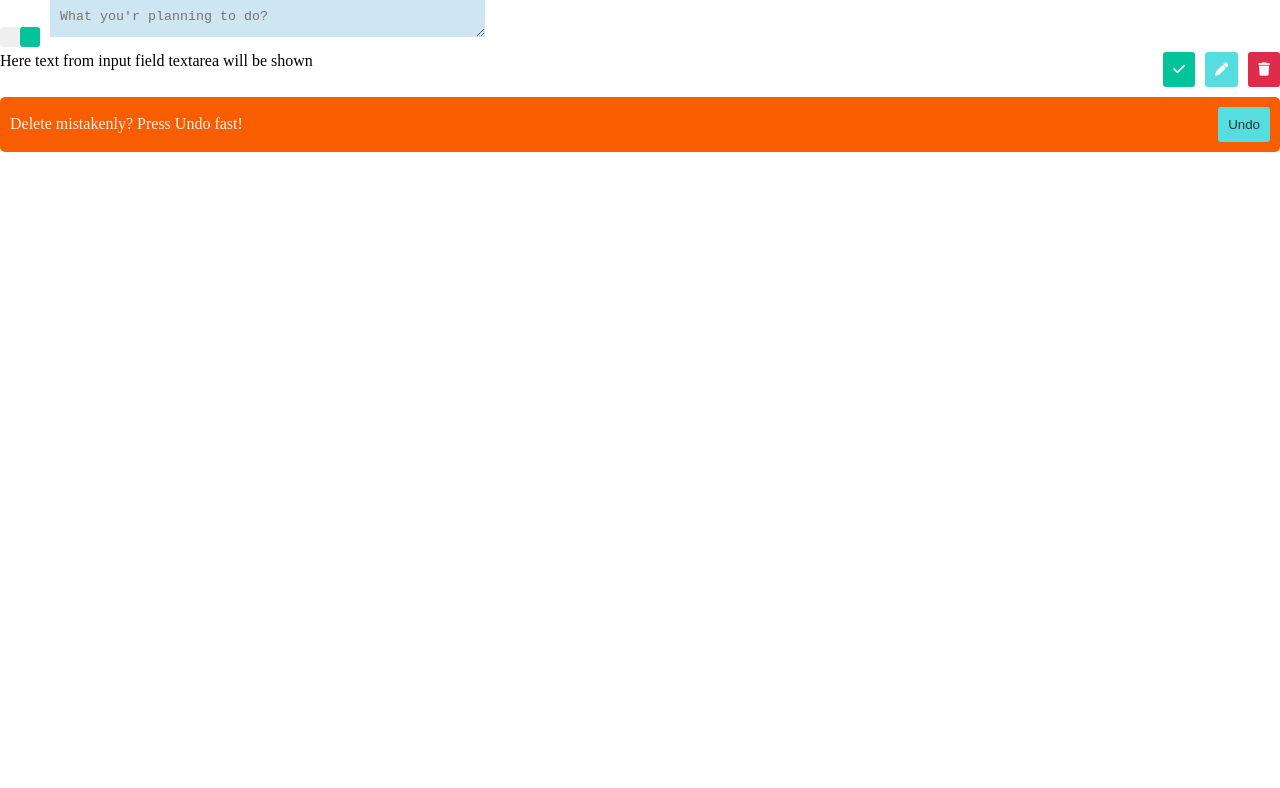
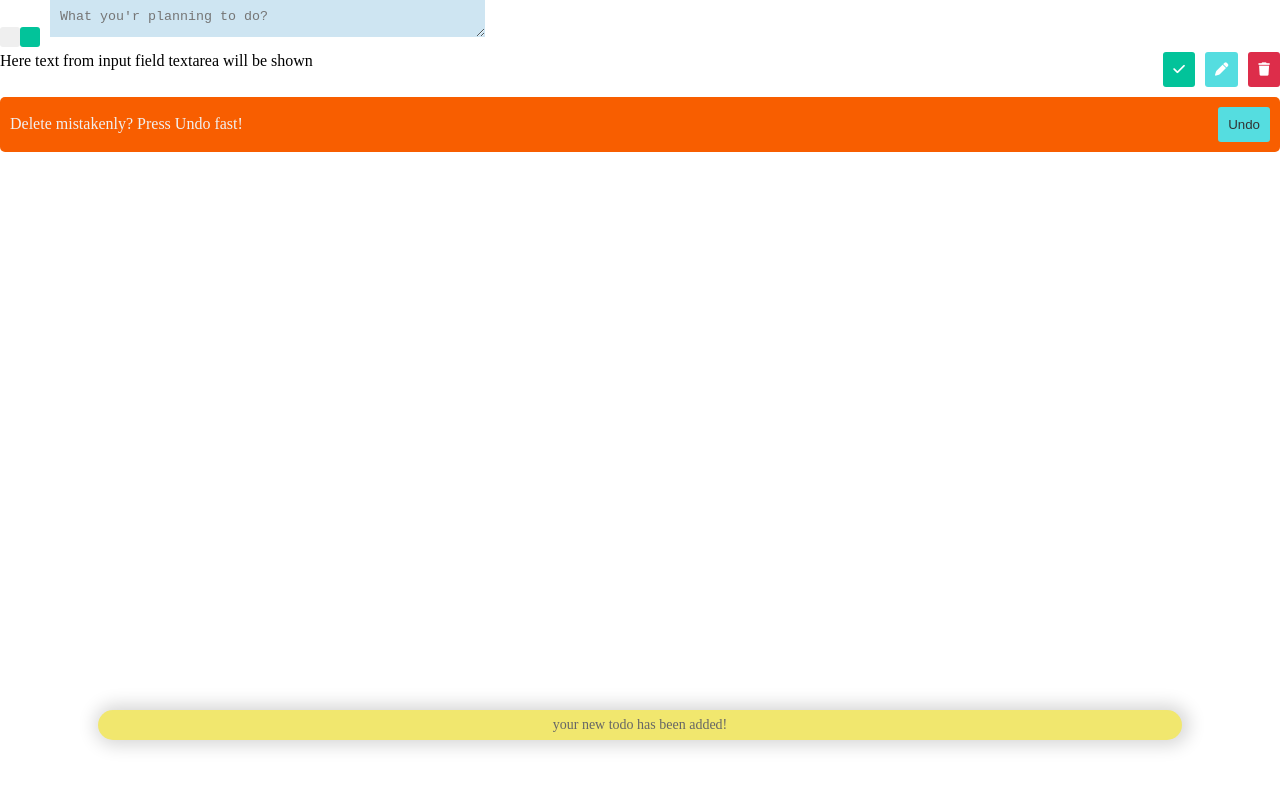
Before and after one commit to nizamrobin/todo-app, a React (Create React App) app: page / in a window 1280 px wide. Shown: the top 788 px of the page. Built offline with nearby package versions, Linux system fonts and the light colour scheme.

Commit message:
notification comp done

```diff
--- a/src/App.js
+++ b/src/App.js
@@ -3,6 +3,7 @@ import Button from "./components/Button";
 import ListItem from "./components/ListItem";
 import ListItemInfo from "./components/ListItemInfo";
 import TextArea from "./components/TextArea";
+import Notification from "./components/Notification";
 import "./styles/global.css";
 
 export default function App() {
@@ -13,6 +14,7 @@ export default function App() {
       <TextArea />
       <ListItem text="Here text from input field textarea will be shown" />
       <ListItemInfo />
+      <Notification notification_msg="your new todo has been added!" />
     </>
   );
 }
--- /dev/null
+++ b/src/components/Notification.js
@@ -0,0 +1,5 @@
+import classes from "../styles/Notification.module.css";
+
+export default function Notification({ notification_msg }) {
+  return <h3 className={classes.notification}>{notification_msg}</h3>;
+}
--- /dev/null
+++ b/src/styles/Notification.module.css
@@ -0,0 +1,15 @@
+.notification {
+  text-align: center;
+  position: absolute;
+  bottom: 0;
+  left: 50%;
+  transform: translate(-50%, -60px);
+  width: 80%;
+  border-radius: 20px;
+  background-color: #f1e76e;
+  color: #666;
+  padding: 7px 30px;
+  font-weight: 100;
+  font-size: 14px;
+  box-shadow: 2px 0px 18px 5px #d6d6d6;
+}
```
